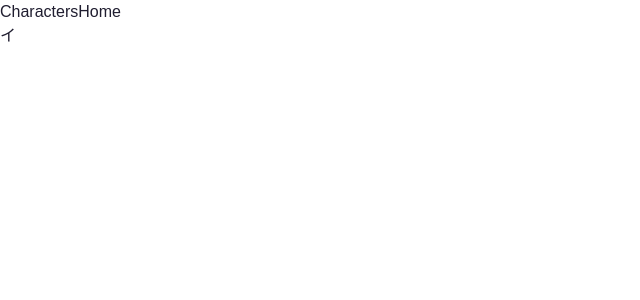
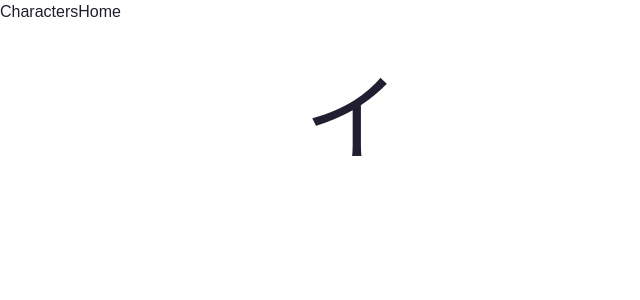
Before and after one commit to CodeByDex/bydex-japan, a Next.js app: page /quiz in a window 1280 px wide. Shown: the top 300 px of the page, without its empty margins (0-640 px from the left). Built offline with nearby package versions, Linux system fonts and the light colour scheme.

Commit message:
updated flashcard to use reusable components

```diff
--- a/components/ui/flashcard.tsx
+++ b/components/ui/flashcard.tsx
@@ -11,7 +11,7 @@
     const [showPrompt, setShowPrompt] = useState(true);
 
     const handleClick = () => {
-      setShowPrompt(!showPrompt);
+      setShowPrompt(false);
     };
 
     return (
--- /dev/null
+++ b/src/app/quiz/layout.tsx
@@ -0,0 +1,11 @@
+
+
+export default function Layout({ children }: { children: React.ReactNode }) {
+  return (
+    <div className="flex h-screen flex-col md:flex-row md:overflow-hidden">
+      <div className="w-full flex-none md:w-64">
+      </div>
+      <div className="flex-grow p-6 md:overflow-y-auto md:p-12">{children}</div>
+    </div>
+  );
+}
--- a/src/app/quiz/page.tsx
+++ b/src/app/quiz/page.tsx
@@ -1,6 +1,6 @@
 import characters from "../../../public/data/characterDatabase";
 import FlashcardComponent from "@components/ui/flashcard";
-import { ReadingComponent } from "@components/ui/character";
+import { LargeCharacter, CharacterInfo } from "@components/ui/character";
 
 function getRandomItem<T>(array: T[]): T {
     const randomIndex = Math.floor(Math.random() * array.length);
@@ -13,6 +13,6 @@
 
     return (
         <FlashcardComponent
-            prompt={<div>{item.id}</div>} answer={<ReadingComponent reading={item.readings[0]} /> } />
+            prompt={<div>{<LargeCharacter char={item.id} className=""/>}</div>} answer={<CharacterInfo character={item} className="" /> } />
     )
 }
```
